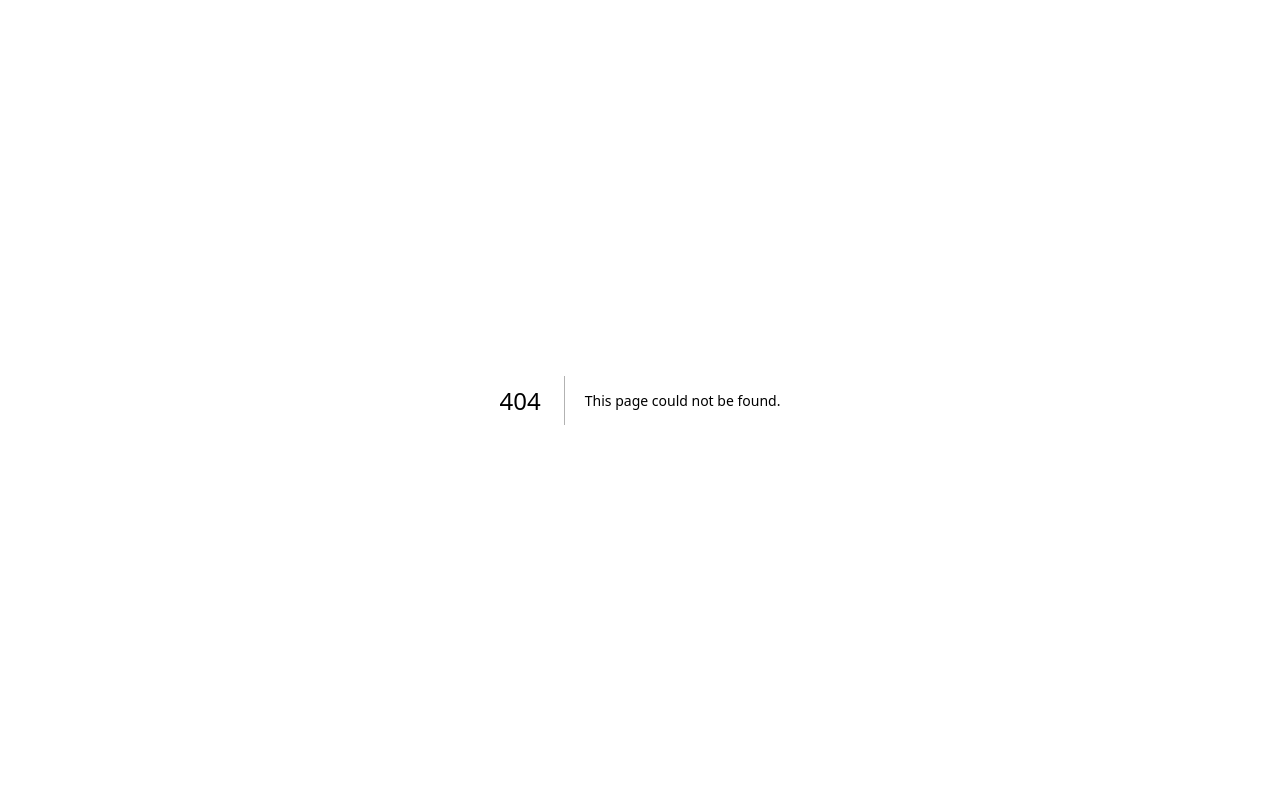
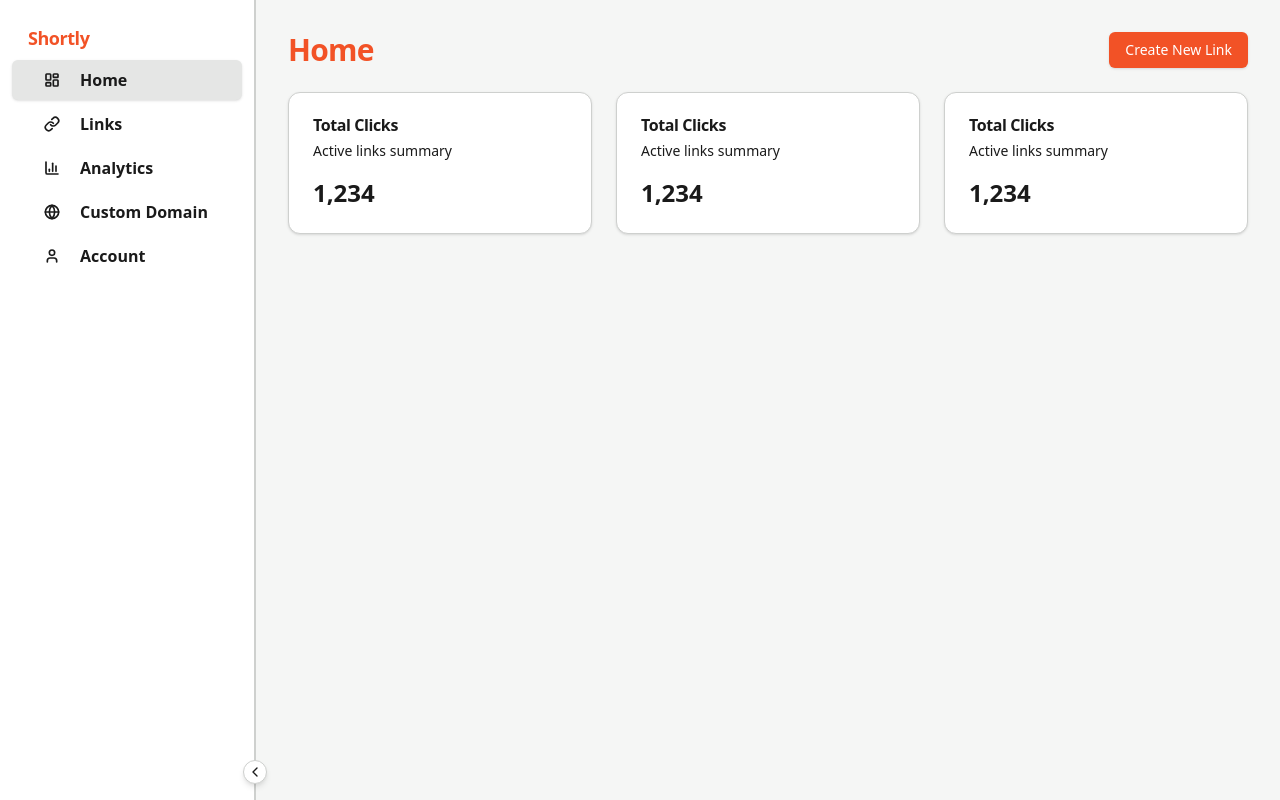
Before and after one commit to sujitroy7/shortly-frontend, a Next.js app: page /dashboard in a window 1280 px wide. Before the commit this address had no page. Built offline with nearby package versions, Linux system fonts and the light colour scheme.

Commit message:
create dashboard layout and initialize dashboard page UI

```diff
--- /dev/null
+++ b/app/dashboard/layout.tsx
@@ -0,0 +1,9 @@
+import DashboardShell from "@/components/dashboard/DashboardShell"
+
+export default function DashboardLayout({
+  children,
+}: {
+  children: React.ReactNode
+}) {
+  return <DashboardShell>{children}</DashboardShell>
+}
--- /dev/null
+++ b/app/dashboard/page.tsx
@@ -0,0 +1,23 @@
+import { Button } from "@/components/ui/button"
+
+export default function DashboardPage() {
+  return (
+    <div className="space-y-6">
+      <div className="flex items-center justify-between">
+        <h1 className="text-3xl font-bold tracking-tight text-primary">Home</h1>
+        <Button>Create New Link</Button>
+      </div>
+
+      <div className="grid gap-6 md:grid-cols-2 lg:grid-cols-3">
+        {/* Dummy Cards */}
+        {[1, 2, 3].map((i) => (
+          <div key={i} className="rounded-xl border bg-card text-card-foreground shadow p-6">
+            <h3 className="font-semibold leading-none tracking-tight">Total Clicks</h3>
+            <p className="text-sm text-muted-foreground mt-2">Active links summary</p>
+            <div className="mt-4 text-2xl font-bold">1,234</div>
+          </div>
+        ))}
+      </div>
+    </div>
+  )
+}
--- /dev/null
+++ b/components/dashboard/DashboardShell.tsx
@@ -0,0 +1,60 @@
+"use client"
+
+import * as React from "react"
+import { Sidebar } from "@/components/dashboard/Sidebar"
+import { Header } from "@/components/dashboard/Header"
+import { cn } from "@/lib/utils"
+import { Button } from "@/components/ui/button"
+import { ChevronLeft, ChevronRight } from "lucide-react"
+
+export default function DashboardShell({
+  children,
+}: {
+  children: React.ReactNode
+}) {
+  const [isSidebarOpen, setIsSidebarOpen] = React.useState(false) // Mobile state
+  const [isCollapsed, setIsCollapsed] = React.useState(false) // Desktop/Tablet state
+
+  return (
+    <div className="flex min-h-screen flex-col lg:flex-row bg-muted/20">
+      {/* Mobile Sidebar Overlay */}
+        {isSidebarOpen && (
+            <div
+                className="fixed inset-0 z-40 bg-background/80 backdrop-blur-sm lg:hidden"
+                onClick={() => setIsSidebarOpen(false)}
+            />
+        )}
+
+      {/* Sidebar */}
+      <aside
+        className={cn(
+          "fixed inset-y-0 left-0 z-50 w-64 -translate-x-full transition-transform lg:static lg:translate-x-0 bg-background border-r",
+          isSidebarOpen && "translate-x-0",
+           isCollapsed && "lg:w-20"
+        )}
+      >
+        <Sidebar isCollapsed={isCollapsed} />
+
+        {/* Collapse Button (Desktop Only) */}
+        <div className="hidden lg:flex absolute bottom-4 right-[-12px] z-50">
+             <Button
+                variant="outline"
+                size="icon"
+                className="h-6 w-6 rounded-full border shadow-md bg-background"
+                onClick={() => setIsCollapsed(!isCollapsed)}
+            >
+                {isCollapsed ? <ChevronRight className="h-4 w-4" /> : <ChevronLeft className="h-4 w-4" />}
+            </Button>
+        </div>
+      </aside>
+
+      {/* Main Content */}
+      <div className="flex-1 flex flex-col min-h-screen transition-all duration-300">
+        <Header onMenuClick={() => setIsSidebarOpen(!isSidebarOpen)} />
+        <main className="flex-1 p-6 lg:p-8">
+          {children}
+        </main>
+      </div>
+    </div>
+  )
+}
--- /dev/null
+++ b/components/dashboard/Header.tsx
@@ -0,0 +1,21 @@
+"use client"
+
+import * as React from "react"
+import { Menu } from "lucide-react"
+import { Button } from "@/components/ui/button"
+
+interface HeaderProps {
+  onMenuClick: () => void
+}
+
+export function Header({ onMenuClick }: HeaderProps) {
+  return (
+    <header className="sticky top-0 z-30 flex h-14 items-center gap-4 border-b bg-background px-6 lg:hidden">
+      <Button variant="ghost" size="icon" onClick={onMenuClick}>
+        <Menu className="h-5 w-5" />
+        <span className="sr-only">Toggle navigation menu</span>
+      </Button>
+      <div className="font-semibold text-primary">Shortly</div>
+    </header>
+  )
+}
--- /dev/null
+++ b/components/dashboard/Sidebar.tsx
@@ -0,0 +1,58 @@
+"use client"
+
+import * as React from "react"
+import Link from "next/link"
+import { usePathname } from "next/navigation"
+import { LayoutDashboard, Link as LinkIcon, BarChart3, Globe, User } from "lucide-react"
+
+import { cn } from "@/lib/utils"
+import { Button } from "@/components/ui/button"
+
+interface SidebarProps extends React.HTMLAttributes<HTMLDivElement> {
+  isCollapsed?: boolean
+}
+
+const sidebarItems = [
+  { name: "Home", href: "/dashboard", icon: LayoutDashboard },
+  { name: "Links", href: "/dashboard/links", icon: LinkIcon },
+  { name: "Analytics", href: "/dashboard/analytics", icon: BarChart3 },
+  { name: "Custom Domain", href: "/dashboard/domains", icon: Globe },
+  { name: "Account", href: "/dashboard/account", icon: User },
+]
+
+export function Sidebar({ className, isCollapsed }: SidebarProps) {
+  const pathname = usePathname()
+
+  return (
+    <div className={cn("pb-12 h-screen border-r bg-background", className)}>
+      <div className="space-y-4 py-4">
+        <div className={cn("px-3 py-2", isCollapsed ? "text-center" : "")}>
+          <h2 className={cn("mb-2 px-4 text-lg font-semibold tracking-tight text-primary", isCollapsed && "hidden")}>
+            Shortly
+          </h2>
+             {isCollapsed && (
+                <div className="flex justify-center mb-4">
+                    <span className="text-primary font-bold text-xl">S</span>
+                </div>
+            )}
+          <div className="space-y-1">
+            {sidebarItems.map((item) => (
+              <Button
+                key={item.href}
+                variant={pathname === item.href ? "secondary" : "ghost"}
+                size="lg"
+                className={cn("w-full justify-start mb-1", isCollapsed && "justify-center px-2")}
+                asChild
+              >
+                <Link href={item.href}>
+                  <item.icon className={cn("h-6 w-6", !isCollapsed && "mr-3")} strokeWidth={2.5} />
+                  {!isCollapsed && <span className="text-base font-semibold">{item.name}</span>}
+                </Link>
+              </Button>
+            ))}
+          </div>
+        </div>
+      </div>
+    </div>
+  )
+}
--- /dev/null
+++ b/components/ui/button.tsx
@@ -0,0 +1,56 @@
+import * as React from "react"
+import { Slot } from "@radix-ui/react-slot"
+import { cva, type VariantProps } from "class-variance-authority"
+import { cn } from "@/lib/utils"
+
+const buttonVariants = cva(
+  "inline-flex items-center justify-center gap-2 whitespace-nowrap rounded-md text-sm font-medium transition-colors focus-visible:outline-none focus-visible:ring-1 focus-visible:ring-ring disabled:pointer-events-none disabled:opacity-50 [&_svg]:pointer-events-none [&_svg]:size-4 [&_svg]:shrink-0",
+  {
+    variants: {
+      variant: {
+        default:
+          "bg-primary text-primary-foreground shadow hover:bg-primary/90",
+        destructive:
+          "bg-destructive text-destructive-foreground shadow-sm hover:bg-destructive/90",
+        outline:
+          "border border-input bg-background shadow-sm hover:bg-accent hover:text-accent-foreground",
+        secondary:
+          "bg-secondary text-secondary-foreground shadow-sm hover:bg-secondary/80",
+        ghost: "hover:bg-accent hover:text-accent-foreground",
+        link: "text-primary underline-offset-4 hover:underline",
+      },
+      size: {
+        default: "h-9 px-4 py-2",
+        sm: "h-8 rounded-md px-3 text-xs",
+        lg: "h-10 rounded-md px-8",
+        icon: "h-9 w-9",
+      },
+    },
+    defaultVariants: {
+      variant: "default",
+      size: "default",
+    },
+  }
+)
+
+export interface ButtonProps
+  extends React.ButtonHTMLAttributes<HTMLButtonElement>,
+    VariantProps<typeof buttonVariants> {
+  asChild?: boolean
+}
+
+const Button = React.forwardRef<HTMLButtonElement, ButtonProps>(
+  ({ className, variant, size, asChild = false, ...props }, ref) => {
+    const Comp = asChild ? Slot : "button"
+    return (
+      <Comp
+        className={cn(buttonVariants({ variant, size, className }))}
+        ref={ref}
+        {...props}
+      />
+    )
+  }
+)
+Button.displayName = "Button"
+
+export { Button, buttonVariants }
```
